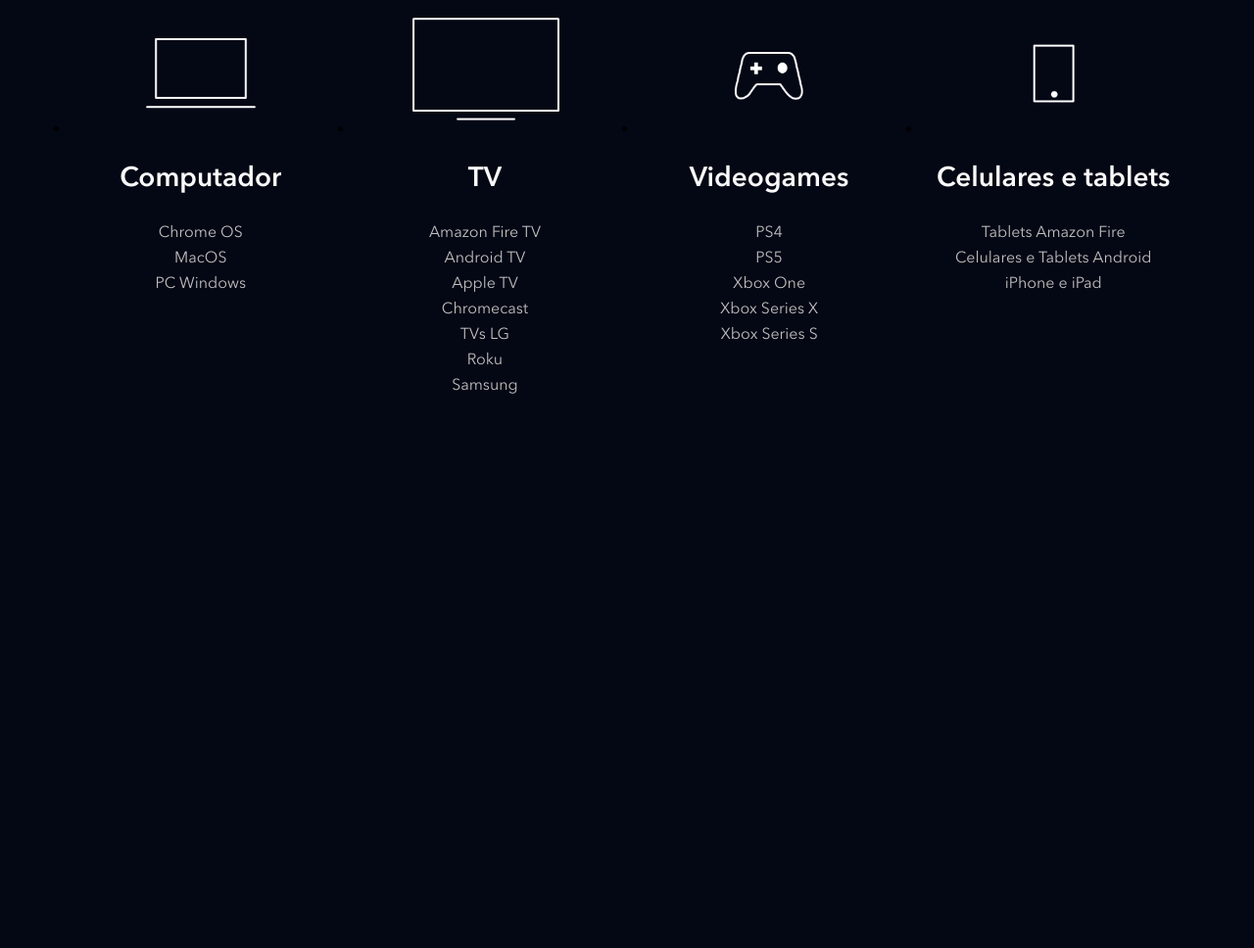
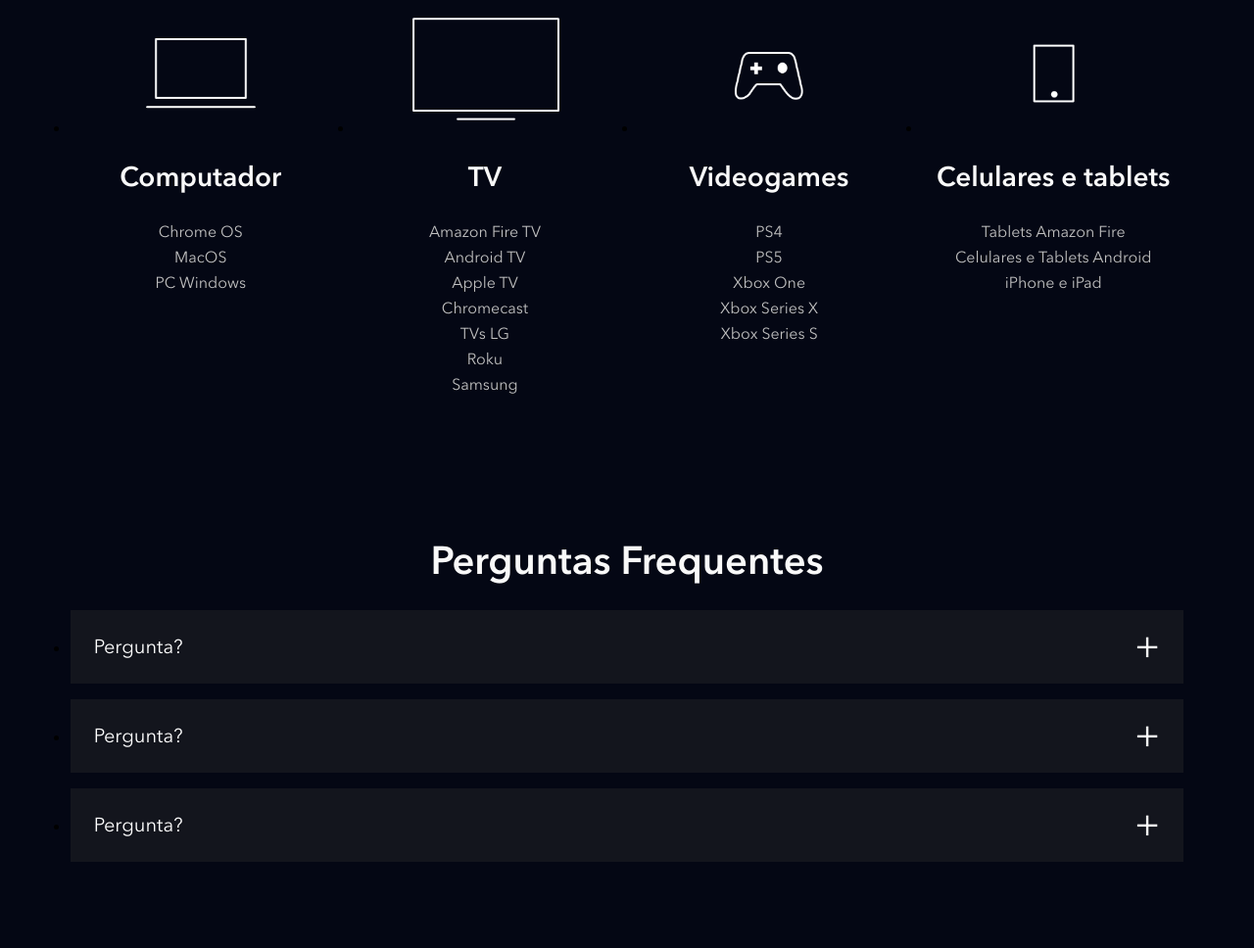
Before and after one commit to LDRMRQS/clone_disneyplus, a website: page index.html in a window 1280 px wide. Shown: the part 3921-4889 px from the top of the page at 98% size. Before the commit the page ends 4398 px from the top, so only its background shows below. Drawn offline with nearby package versions, Linux system fonts and the light colour scheme; files that its build step writes are made by us from their sources; files whose address does not match are found by name.

Commit message:
adicionando FAQ

```diff
--- a/index.html
+++ b/index.html
@@ -209,6 +209,35 @@
                 </li>
             </ul>
         </section>
+        <section class="faq">
+            <h2 class="title">Perguntas Frequentes</h2>
+            <ul class="faq__questions">
+                <li class="faq__questions__item">
+                    <div class="faq__questions__item__question" data-faq-question>
+                        Pergunta?
+                    </div>
+                    <div class="faq__questions__item__answer text--big">
+                        A resposta da pergunta
+                    </div>
+                </li>
+                <li class="faq__questions__item">
+                    <div class="faq__questions__item__question" data-faq-question>
+                        Pergunta?
+                    </div>
+                    <div class="faq__questions__item__answer text--big">
+                        A resposta da pergunta
+                    </div>
+                </li>
+                <li class="faq__questions__item">
+                    <div class="faq__questions__item__question" data-faq-question>
+                        Pergunta?
+                    </div>
+                    <div class="faq__questions__item__answer text--big">
+                        A resposta da pergunta
+                    </div>
+                </li>
+            </ul>
+        </section>
         <script src="./src/main.js"></script>
     </body>
 </html>
--- a/src/main.js
+++ b/src/main.js
@@ -1,5 +1,6 @@
 document.addEventListener('DOMContentLoaded', function () {
     const buttons = document.querySelectorAll('[data-tab-button]');
+    const questions = document.querySelectorAll('[data-faq-question]');
 
     for (let i = 0; i < buttons.length; i++) {
         buttons[i].addEventListener('click', function (button) {
@@ -11,7 +12,18 @@
             button.target.classList.add('shows__tabs__button--is-active');
         })
     }
+
+    for (let i = 0; i < questions.length; i++) {
+        questions[i].addEventListener('click', answerToggle);
+    }
 })
+
+function answerToggle(elemento) {
+    const classe = 'faq__questions__item--is-open';
+    const elementoPai = elemento.target.parentNode;
+
+    elementoPai.classList.toggle(classe);
+}
 
 function removeActiveButton() {
     const buttons = document.querySelectorAll('[data-tab-button]');
--- /dev/null
+++ b/src/styles/_faq.scss
@@ -0,0 +1,56 @@
+.faq {
+  padding: 5.6vw;
+
+  h2 {
+    text-align: center;
+    margin-bottom: 24px;
+  }
+
+  &__questions {
+
+    &__item {
+      background-color: #13151d;
+      margin-bottom: 16px;
+
+      &__question {
+        color: #fff;
+        font-size: 20px;
+        padding: 24px;
+        display: block;
+        cursor: pointer;
+        position: relative;
+
+        &::after {
+          content: '+';
+          position: absolute;
+          top: 0;
+          right: 24px;
+          height: 100%;
+          display: flex;
+          align-items: center;
+          font-size: 40px;
+        }
+      }
+
+      &__answer {
+        height: 0;
+        overflow: hidden;
+        padding: 0 24px;
+        transition: height, .5s ease;
+      }
+
+      &--is-open {
+
+        .faq__questions__item__question::after {
+          content: '-';
+        }
+
+        .faq__questions__item__answer {
+          height: auto;
+          padding-bottom: 24px;
+          transition: height, .5s ease;
+        }
+      }
+    }
+  }
+}
--- a/src/styles/main.scss
+++ b/src/styles/main.scss
@@ -3,6 +3,7 @@
 @use 'shows';
 @use 'plans';
 @use 'available-devices';
+@use 'faq';
 
 @font-face {
   font-family: Avenir;
```
